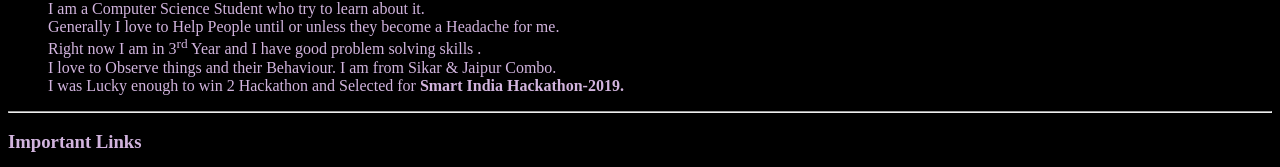
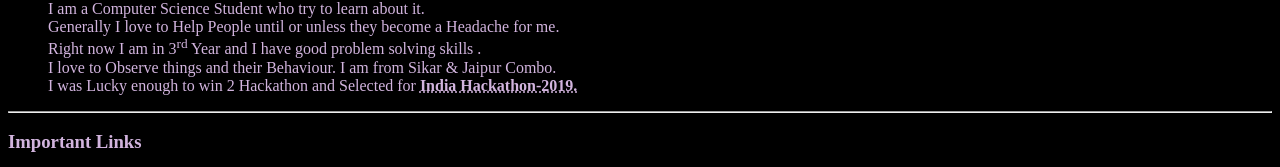
Before and after one commit to Hey-Deepak/HTML, a plain HTML site: page index.html in a window 1280 px wide. Shown: the part 427-594 px from the top of the page. Drawn offline with Linux system fonts and the light colour scheme.

Commit message:
tag abbr added in SIH

```diff
--- a/index.html
+++ b/index.html
@@ -23,7 +23,7 @@
     Generally I love to Help People until or unless they become a Headache for me.<br>
     Right now I am in 3<sup>rd</sup> Year and I have good problem solving skills .<br>
     I love to Observe things and their Behaviour. I am from Sikar & Jaipur Combo.<br>
-    I was Lucky enough to win 2 Hackathon and Selected for <b>Smart India Hackathon-2019.</b><br>
+    I was Lucky enough to win 2 Hackathon and Selected for <b><abbr title="Software edition-2019">India Hackathon-2019.</abbr></b><br>
 </blockquote>
 <hr>
 <h3 style="color:#D2B4DE;" title="Links">Important Links </h3>
```
